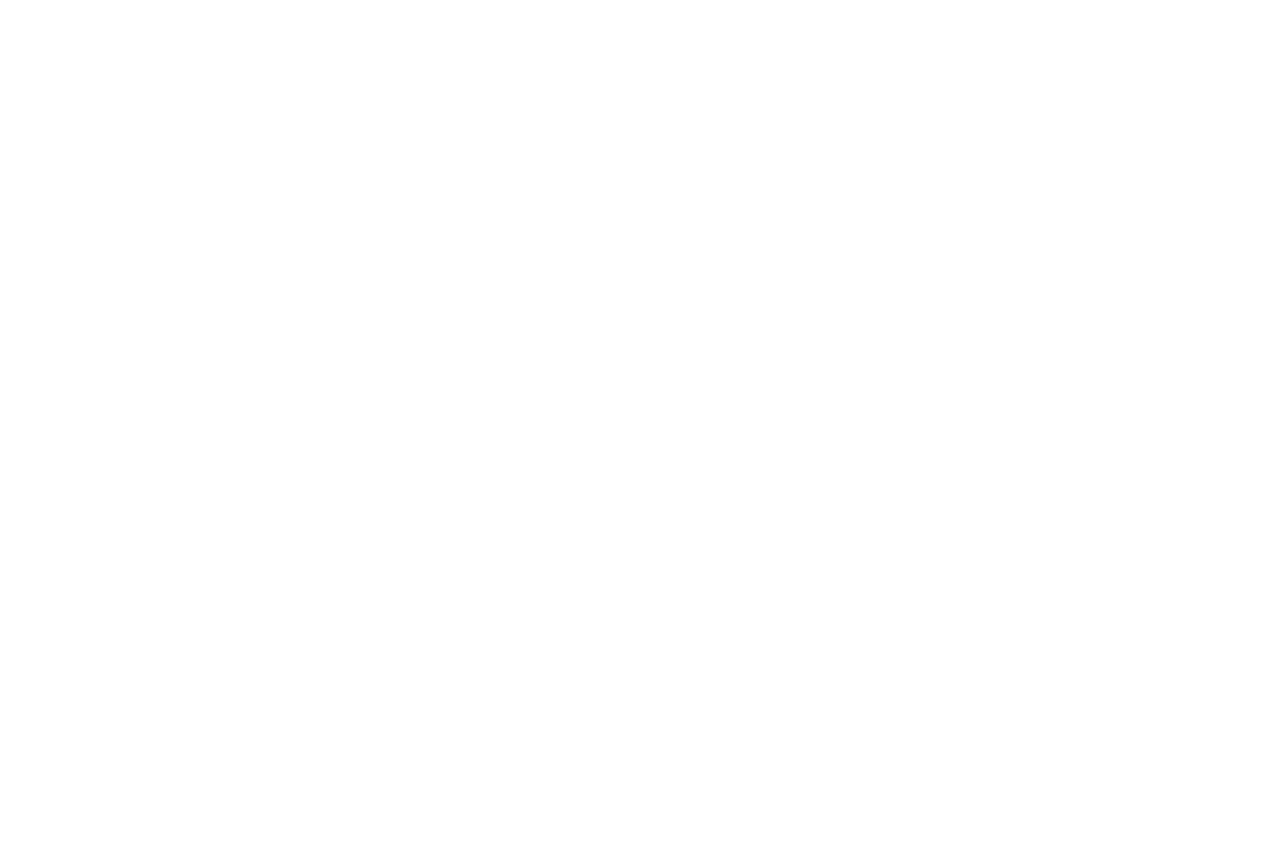
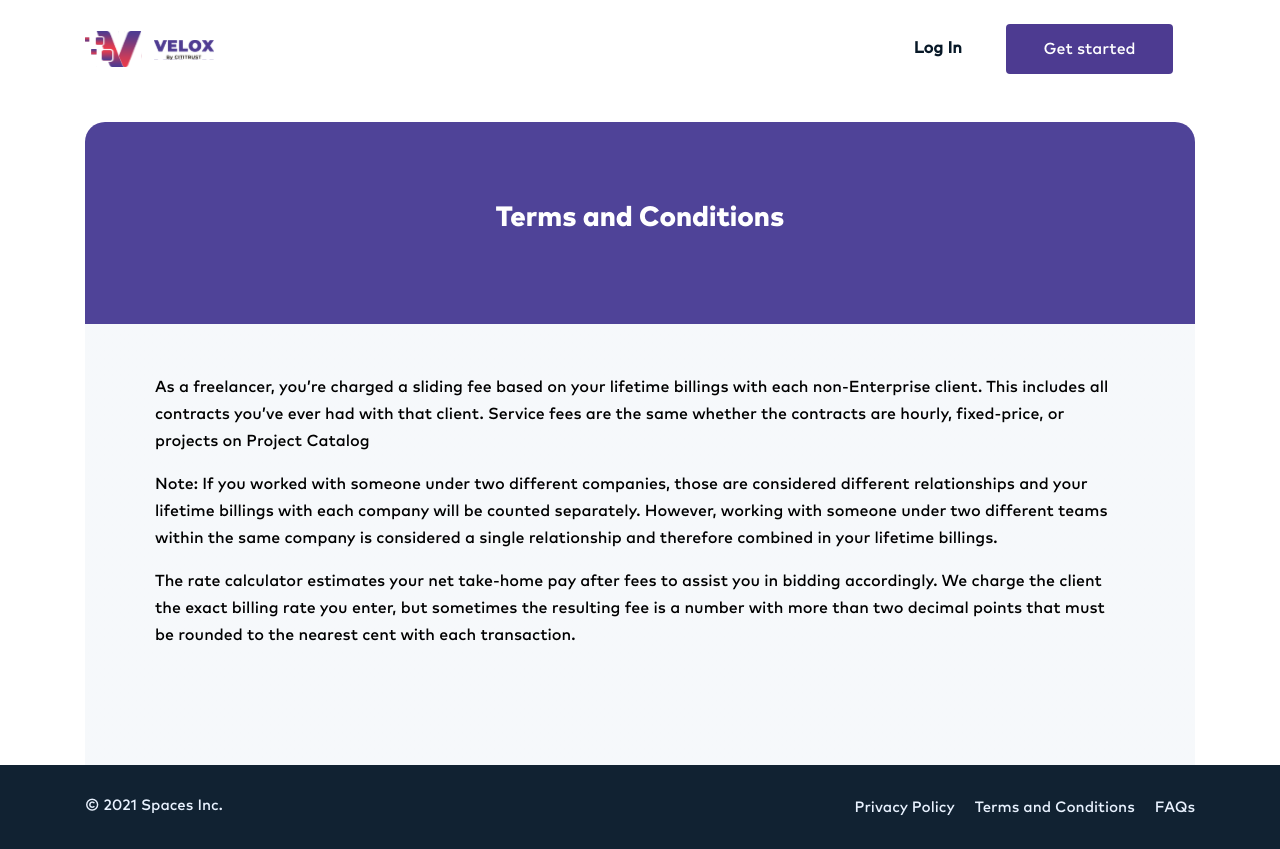
Before and after one commit to Oluwashina/Velox, a React (Create React App) app: page /terms in a window 1280 px wide. Before the commit the page ends 800 px from the top, so only its background shows below. Built offline with nearby package versions, Linux system fonts and the light colour scheme.

Commit message:
faq,terms and policy page designed

```diff
--- a/public/index.html
+++ b/public/index.html
@@ -2,7 +2,7 @@
 <html lang="en">
   <head>
     <meta charset="utf-8" />
-    <link rel="icon" href="%PUBLIC_URL%/favicon.ico" />
+    <link rel="icon" href="%PUBLIC_URL%/Icon.jpg" />
     <meta name="viewport" content="width=device-width, initial-scale=1" />
     <meta name="theme-color" content="#000000" />
     <meta
@@ -10,7 +10,7 @@
       content="Access to Quick
       Loan just got easy"
     />
-    <link rel="apple-touch-icon" href="%PUBLIC_URL%/logo192.png" />
+    <link rel="apple-touch-icon" href="%PUBLIC_URL%/Icon.jpg" />
     <!--
       manifest.json provides metadata used when your web app is installed on a
       user's mobile device or desktop. See https://developers.google.com/web/fundamentals/web-app-manifest/
--- a/src/App.js
+++ b/src/App.js
@@ -2,6 +2,9 @@
 import './styles/style.css'
 import {BrowserRouter,Switch,Route} from 'react-router-dom'
 import Home from './pages/Home';
+import PrivacyPage from './pages/Privacy';
+import Terms from './pages/Terms';
+import FAQ from './pages/Faq';
 
 function App() {
   return (
@@ -9,6 +12,9 @@
     <BrowserRouter>
       <Switch>
           <Route exact path="/" component={Home} />
+          <Route path="/privacy" component={PrivacyPage} />
+          <Route path="/terms" component={Terms} />
+          <Route path="/faq" component={FAQ} />
       </Switch>
     </BrowserRouter>
     </>
--- a/src/components/Home/Footer.js
+++ b/src/components/Home/Footer.js
@@ -13,17 +13,17 @@
                     <div>
                         <ul className="footer-link mb-0">
                             <li>
-                                <Link to="/">
+                                <Link to="/privacy">
                                     Privacy Policy
                                 </Link>
                             </li>
                             <li>
-                                <Link to="/">
+                                <Link to="/terms">
                                     Terms and Conditions
                                 </Link>
                             </li>
                             <li>
-                                <Link to="/">
+                                <Link to="/faq">
                                     FAQs
                                 </Link>
                             </li>
--- /dev/null
+++ b/src/components/Home/Navbar.js
@@ -0,0 +1,62 @@
+import React,{useState} from 'react';
+import Logo from '../../assets/images/logo.svg'
+
+
+const Navbar = () => {
+    const [navShow, setnavShow] = useState(false);
+
+
+    const handleToggle = () =>{
+        setnavShow(navShow ? false : true);
+        switch(navShow){
+            case false:
+                document.body.classList.add('body-hidden');
+            break;
+            case true:
+                document.body.classList.remove('body-hidden');
+                break;
+            default:
+                break;
+        }
+    }
+
+    return (
+        <>
+         <div className="container">
+
+            <div className="header py-4">
+                <div className="logo">
+                    <img src={Logo} alt="logo" className="img-fluid" />
+                </div>
+                <nav className={ navShow ? "open" : "" }>
+                    <ul className="mainNav">
+                        <li className="navLink">
+                            <a target="_blank"  rel="noreferrer" href="https://velox-online.banklingo.app/auth/login" style={{fontWeight: 'bold'}}>
+                            Log In
+                            </a>
+                        </li>
+                        <li className="headerbtn">
+                        <a target="_blank"  rel="noreferrer" className="btn btn-verox" href="https://velox-online.banklingo.app/auth/sign-up">
+                            Get started
+                            </a>
+                        </li>
+                    </ul>
+                </nav>
+
+                {/* navicon - hamburger */}
+                <div className="navicon"  onClick={handleToggle}>
+                    <div className={ navShow ? "nav-toggle active" : "nav-toggle" }>
+                        <span>
+                        </span>
+                    </div>
+                </div>
+
+            </div>
+
+         </div>
+
+        </>
+     );
+}
+
+export default Navbar;
--- /dev/null
+++ b/src/pages/Faq.js
@@ -0,0 +1,26 @@
+import React from 'react';
+import Navbar from '../components/Home/Navbar';
+// import Footer from '../components/Home/Footer'
+
+const FAQ = () => {
+    return (
+        <>
+        <Navbar />
+        <div className="container mt-4">
+            <div className="terms-head">
+                <h3>Frequently Asked Questions</h3>
+            </div>
+
+             {/* terms text layout */}
+             <div className="faq-content">
+
+             </div>
+
+
+        </div>
+
+        </>
+     );
+}
+
+export default FAQ;
--- /dev/null
+++ b/src/pages/Privacy.js
@@ -0,0 +1,39 @@
+import React from 'react';
+import Navbar from '../components/Home/Navbar';
+import Footer from '../components/Home/Footer'
+
+const PrivacyPage = () => {
+    return (
+        <>
+        <Navbar />
+
+        {/* terms head */}
+        <div className="container mt-4">
+            <div className="terms-head">
+                <h3>Privacy Policy</h3>
+            </div>
+            {/* terms text layout */}
+            <div className="terms-content">
+
+                <div>
+                    <p>As a freelancer, you’re charged a sliding fee based on your lifetime billings with each non-Enterprise client. This includes all contracts you’ve ever had with that client. Service fees are the same whether the contracts are hourly, fixed-price, or projects on Project Catalog</p>
+                </div>
+
+                <div>
+                    <p>Note: If you worked with someone under two different companies, those are considered different relationships and your lifetime billings with each company will be counted separately. However, working with someone under two different teams within the same company is considered a single relationship and therefore combined in your lifetime billings.</p>
+                </div>
+
+                <div>
+                    <p>The rate calculator estimates your net take-home pay after fees to assist you in bidding accordingly. We charge the client the exact billing rate you enter, but sometimes the resulting fee is a number with more than two decimal points that must be rounded to the nearest cent with each transaction.</p>
+                </div>
+
+            </div>
+        </div>
+
+        <Footer />
+
+        </>
+     );
+}
+
+export default PrivacyPage;
--- /dev/null
+++ b/src/pages/Terms.js
@@ -0,0 +1,39 @@
+import React from 'react';
+import Navbar from '../components/Home/Navbar';
+import Footer from '../components/Home/Footer'
+
+const Terms = () => {
+    return (
+        <>
+        <Navbar />
+
+        {/* terms head */}
+        <div className="container mt-4">
+            <div className="terms-head">
+                <h3>Terms and Conditions</h3>
+            </div>
+            {/* terms text layout */}
+            <div className="terms-content">
+
+                <div>
+                    <p>As a freelancer, you’re charged a sliding fee based on your lifetime billings with each non-Enterprise client. This includes all contracts you’ve ever had with that client. Service fees are the same whether the contracts are hourly, fixed-price, or projects on Project Catalog</p>
+                </div>
+
+                <div>
+                    <p>Note: If you worked with someone under two different companies, those are considered different relationships and your lifetime billings with each company will be counted separately. However, working with someone under two different teams within the same company is considered a single relationship and therefore combined in your lifetime billings.</p>
+                </div>
+
+                <div>
+                    <p>The rate calculator estimates your net take-home pay after fees to assist you in bidding accordingly. We charge the client the exact billing rate you enter, but sometimes the resulting fee is a number with more than two decimal points that must be rounded to the nearest cent with each transaction.</p>
+                </div>
+
+            </div>
+        </div>
+
+        <Footer />
+
+        </>
+     );
+}
+
+export default Terms;
--- a/src/styles/style.css
+++ b/src/styles/style.css
@@ -331,6 +331,37 @@
 }
 
 
+/* Terms Page styles */
+.terms-head{
+    background: #4F4398;
+    padding: 80px 0;
+    border-top-left-radius: 20px;
+    border-top-right-radius: 20px;
+}
+.terms-head h3{
+    color: white;
+    font-weight: 800;
+    text-align: center;
+    font-family: 'MarkProHeavy'
+}
+.terms-content{
+    background: linear-gradient(rgba(237,242,247,0.5), rgba(237,242,247,0.5));
+    padding: 50px 70px 100px 70px;
+}
+
+.terms-content div > p{
+    color: #000000;
+    line-height: 27px;
+}
+
+/* faq styles */
+.faq-content{
+    background: linear-gradient(rgba(237,242,247,0.5), rgba(237,242,247,0.5));
+    padding: 50px 70px 100px 70px;
+}
+
+
+
 
 /* Media query for smaller phones */
 @media (max-width:767px) {
@@ -451,4 +482,14 @@
     margin-top: 10px;
 }
 
+/* terms content */
+.terms-content{
+    padding: 20px 20px;
 }
+
+/* faq content */
+.faq-content{
+    padding: 20px 20px;
+}
+
+}
```
Also changed, not shown: public/Icon.jpg (added).
